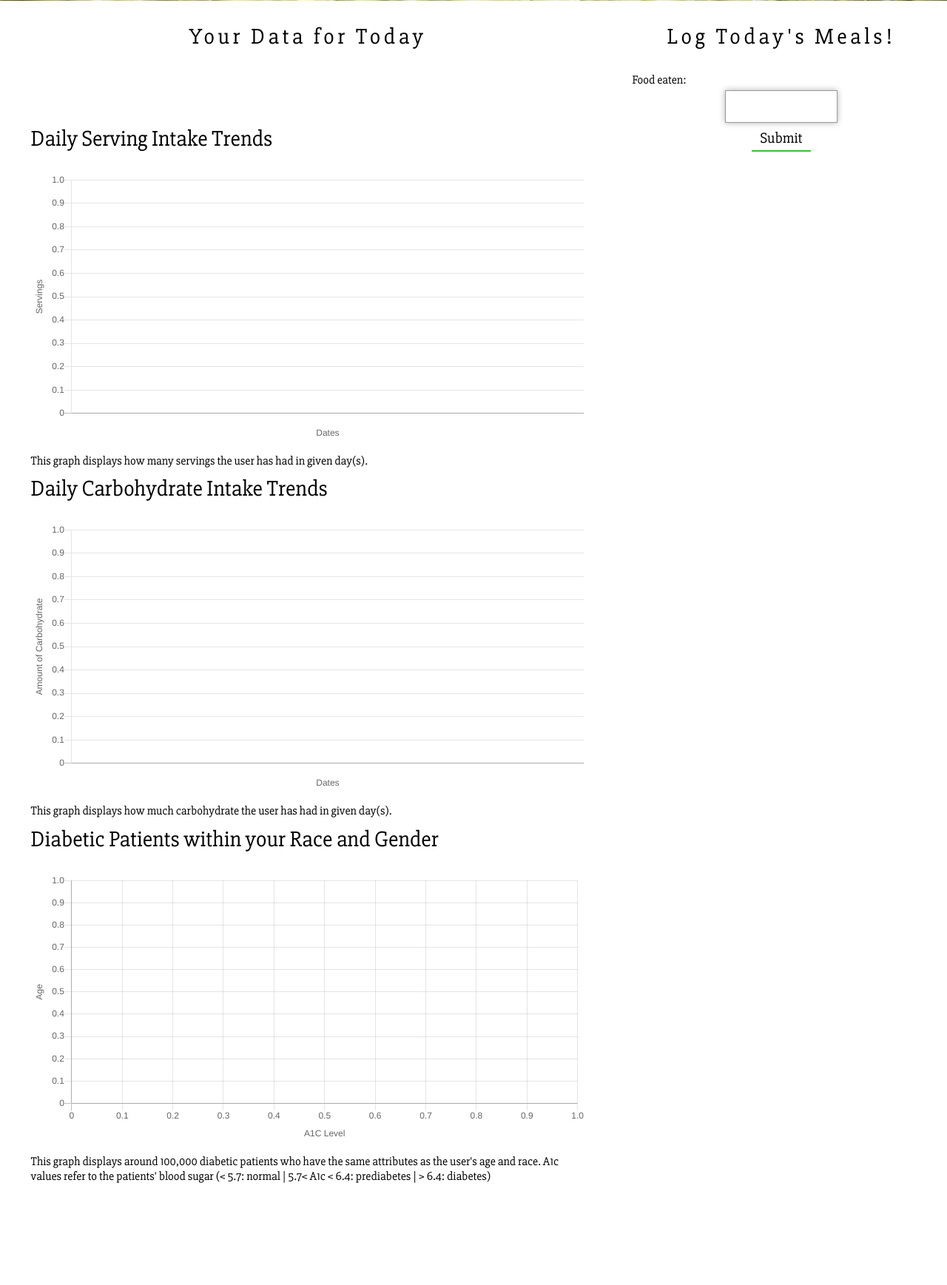
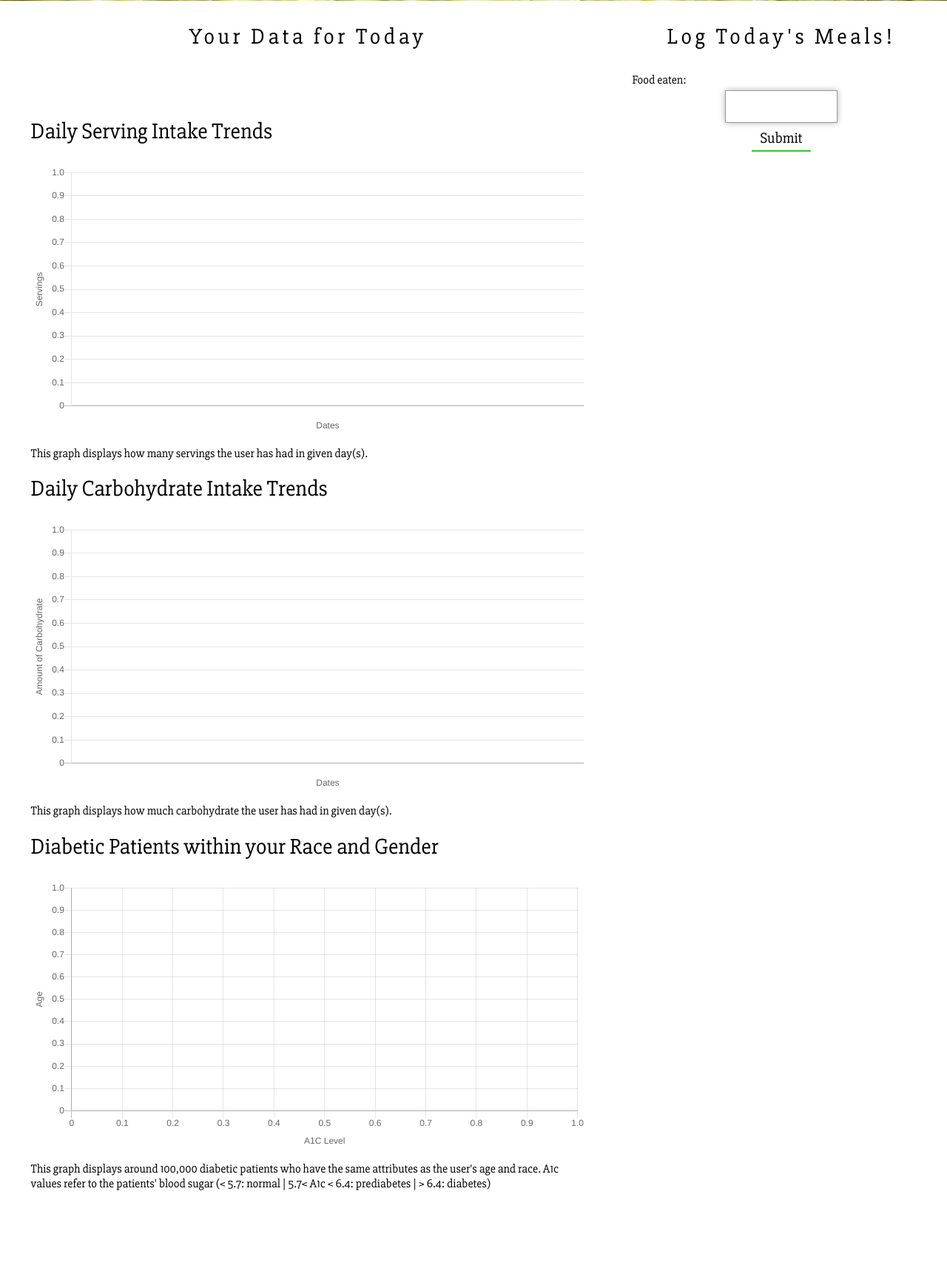
Before and after one commit to DAB-illinois/Dietbetes, a Flask app: template flaskr/templates/index.html in a window 1280 px wide. Shown: the part 425-2162 px from the top of the page at 74% size. Run offline with Flask 2, Linux system fonts and the light colour scheme; the template is opened without the code that fills it, so the values that code supplies are empty; some libraries are stand-ins or nearby versions.

Commit message:
more spaces

```diff
--- a/flaskr/templates/index.html
+++ b/flaskr/templates/index.html
@@ -16,17 +16,17 @@
 	</div>
     <div class="outer" id="today">
         <p class="div_head">Your Data for Today</p>
-        <div class="chart" style="margin: 0 0 30px 0;">
+        <div class="chart" style="margin: -10px 0 40px 0;">
             <p style="font-size:30px;">Daily Serving Intake Trends</p>
             <canvas id="serving_chart"></canvas>
             <p>This graph displays how many servings the user has had in given day(s).</p>
         </div>
-        <div class="chart" style="margin: 0 0 30px 0;">
+        <div class="chart" style="margin: 0 0 40px 0;">
             <p style="font-size:30px;">Daily Carbohydrate Intake Trends</p>
             <canvas id="carb_chart"></canvas>
             <p>This graph displays how much carbohydrate the user has had in given day(s).</p>
         </div>
-        <div class="chart" style="margin: 0 0 30px 0;">
+        <div class="chart" style="margin: 0 0 40px 0;">
             <p style="font-size:30px;">Diabetic Patients within your Race and Gender</p>
             <canvas id="compare_chart"></canvas>
             <p>This graph displays around 100,000 diabetic patients who have the same attributes as the user's age and race. A1c values refer to the patients' blood sugar (< 5.7: normal | 5.7< A1c < 6.4: prediabetes | > 6.4: diabetes) </p>
```
